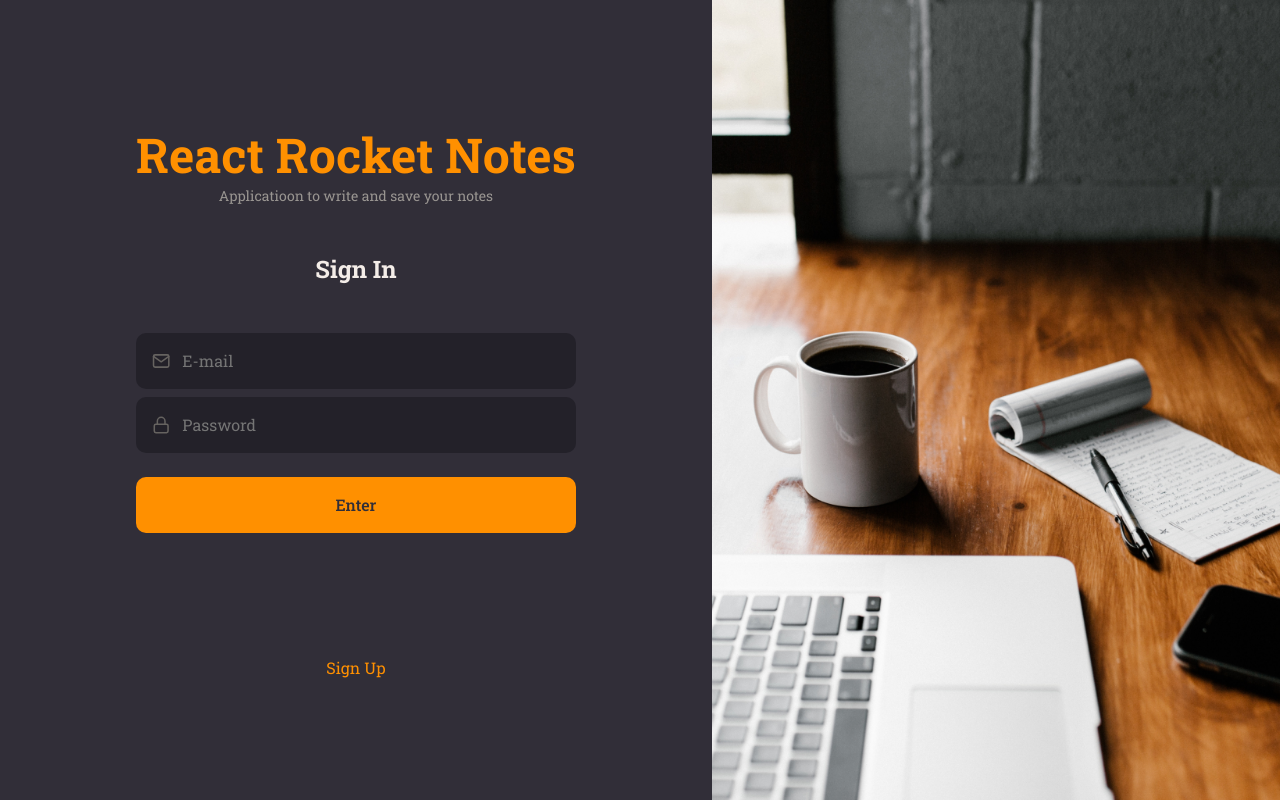
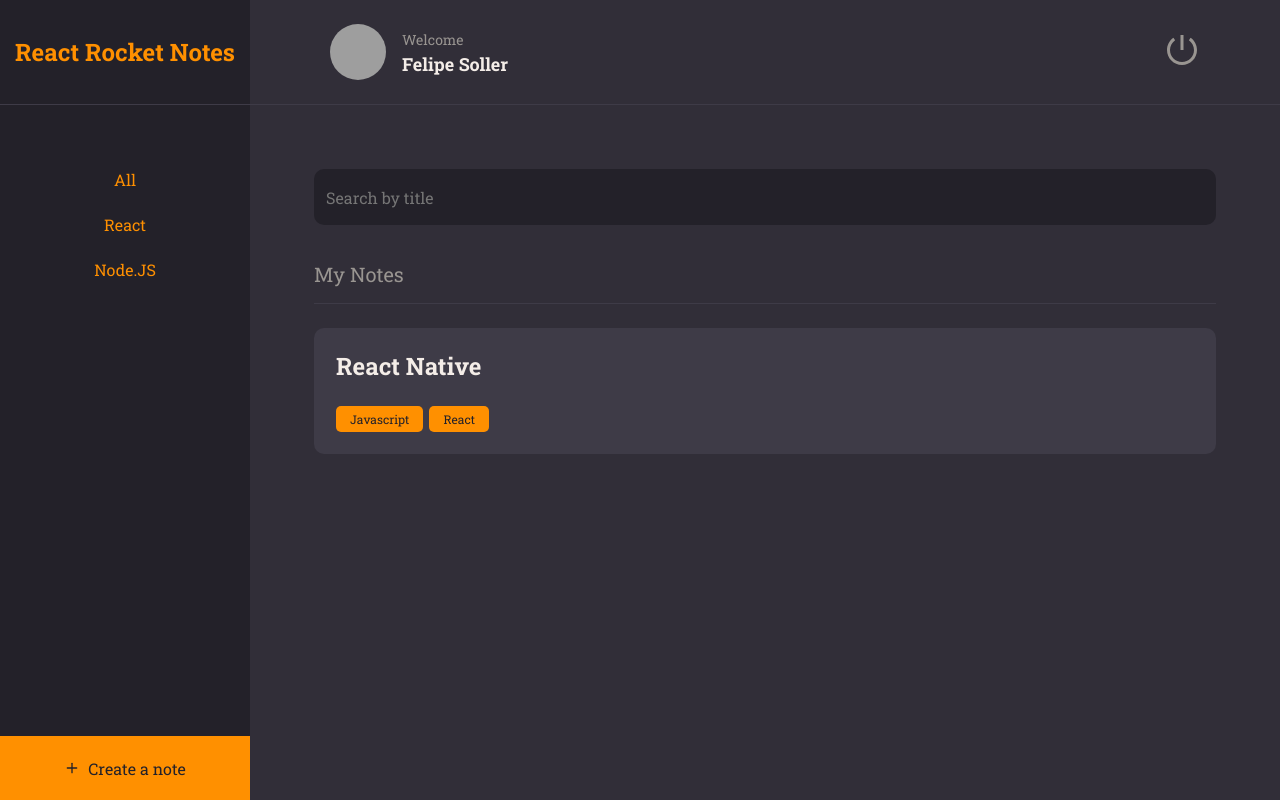
Before and after one commit to FelipeSoller/Stage09_React_Rocket_Notes, a React (Vite) app: page / in a window 1280 px wide. Built offline with nearby package versions, Linux system fonts and the light colour scheme; grey boxes are pictures that could not be loaded.

Commit message:
add links in signed in pages

```diff
--- a/src/components/Header/index.jsx
+++ b/src/components/Header/index.jsx
@@ -4,7 +4,7 @@
 export const Header = () => {
   return (
     <Container>
-      <Profile>
+      <Profile to='/profile'>
         <img
           src="https://github.com/felipesoller.png"
           alt="Github profile avatar"
--- a/src/components/Header/styles.js
+++ b/src/components/Header/styles.js
@@ -1,4 +1,5 @@
 import styled from "styled-components"
+import { Link } from "react-router-dom"
 
 export const Container = styled.header`
   grid-area: header;
@@ -12,7 +13,7 @@
   padding: 0 80px;
 `
 
-export const Profile = styled.div`
+export const Profile = styled(Link)`
   display: flex;
   align-items: center;
 
--- a/src/pages/Home/index.jsx
+++ b/src/pages/Home/index.jsx
@@ -33,7 +33,7 @@
         </Section>
       </Content>
 
-      <NewNote>
+      <NewNote to='/new' >
         <FiPlus />
         Create a note
       </NewNote>
--- a/src/pages/Home/styles.js
+++ b/src/pages/Home/styles.js
@@ -1,4 +1,5 @@
 import styled from 'styled-components'
+import { Link } from 'react-router-dom'
 
 export const Container = styled.div`
   width: 100%;
@@ -53,10 +54,10 @@
   padding: 0 64px;
   overflow-y: auto;
 `
-export const NewNote = styled.button`
+export const NewNote = styled(Link)`
   grid-area: newNote;
   background-color: ${({ theme }) => theme.COLORS.ORANGE};
-  border: none;
+  color: ${({ theme }) => theme.COLORS.BACKGROUND_900};
   display: flex;
   align-items: center;
   justify-content: center;
--- a/src/pages/New/index.jsx
+++ b/src/pages/New/index.jsx
@@ -1,3 +1,5 @@
+import { Link } from 'react-router-dom'
+
 import { Header } from '../../components/Header'
 import { Input } from '../../components/Input'
 import { TextArea } from '../../components/TextArea'
@@ -15,8 +17,8 @@
       <main>
         <Form>
           <header>
-            <h1>Criar nota</h1>
-            <a href="/">voltar</a>
+            <h1>Create note</h1>
+            <Link to="/">back</Link>
           </header>
 
           <Input placeholder="Título" />
--- a/src/pages/Profile/index.jsx
+++ b/src/pages/Profile/index.jsx
@@ -4,14 +4,15 @@
 import { Button } from '../../components/Button'
 
 import { Container, Form, Avatar } from "./styles";
+import { Link } from 'react-router-dom';
 
 export const Profile = () => {
   return (
     <Container>
       <header>
-        <a href="/">
+        <Link to="/">
           <FiArrowLeft />
-        </a>
+        </Link>
       </header>
 
       <Form>
--- a/src/routes/index.jsx
+++ b/src/routes/index.jsx
@@ -6,7 +6,7 @@
 export const Routes = () => {
   return (
     <BrowserRouter>
-      <AuthRoutes />
+      <AppRoutes />
     </BrowserRouter>
   )
 }
```
